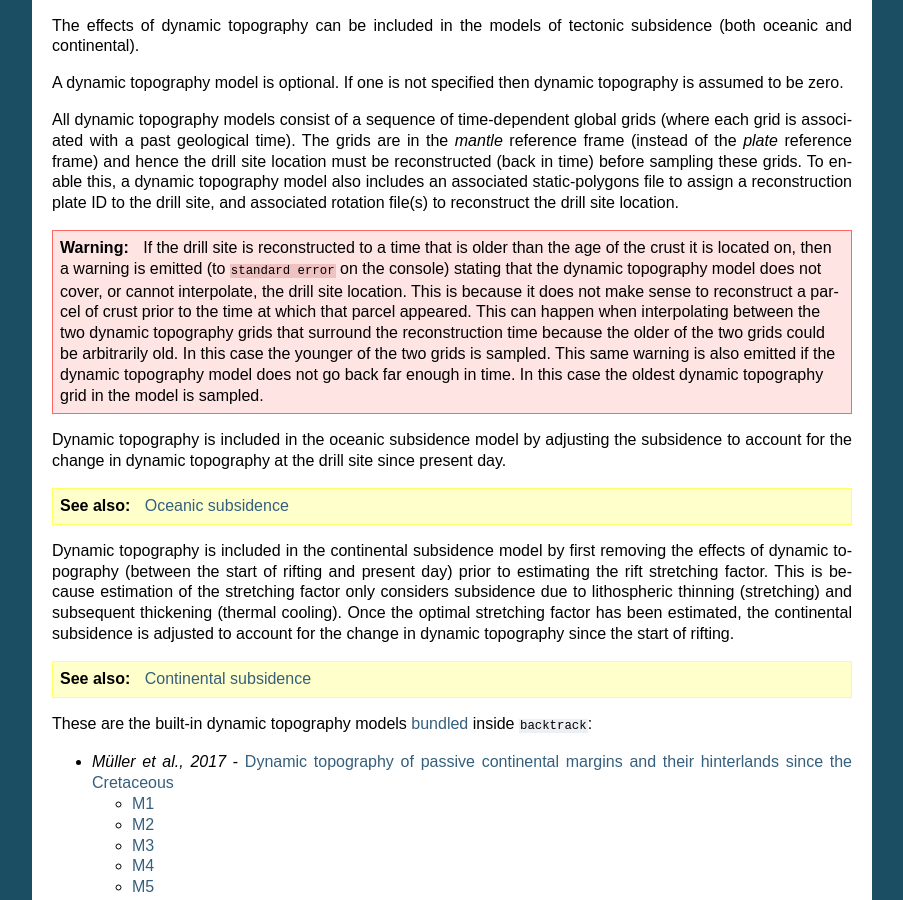
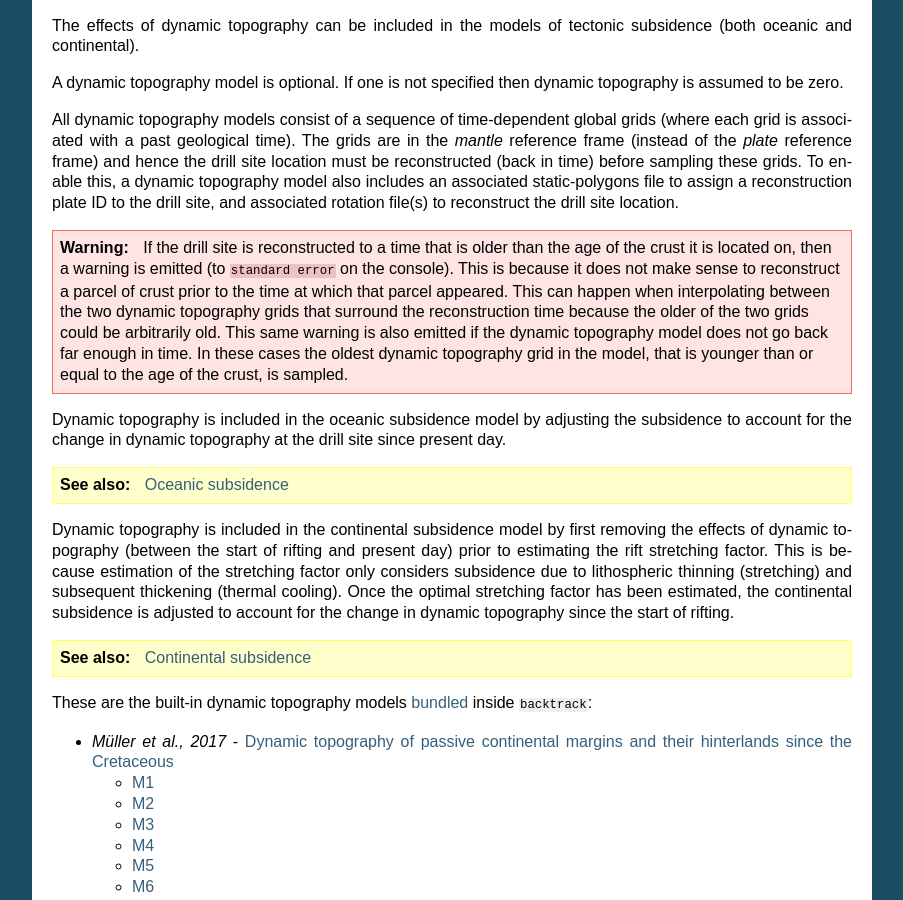
Before and after one commit to EarthByte/pyBacktrack, a Sphinx documentation site: the page built from docs/pybacktrack_backtrack.rst, in a window 1280 px wide and 900 px high, scrolled down 7102 px. Shown: the whole window, without its empty margins (198-1101 px from the left). Built offline with Sphinx 7.4.7, drawn with Linux system fonts in a browser that asks for light colours.

Commit message:
Clarify when a dynamic topography warning is emitted.

```diff
--- a/docs/pybacktrack_backtrack.rst
+++ b/docs/pybacktrack_backtrack.rst
@@ -349,13 +349,11 @@
 (back in time) before sampling these grids. To enable this, a dynamic topography model also includes an associated static-polygons
 file to assign a reconstruction plate ID to the drill site, and associated rotation file(s) to reconstruct the drill site location.
 
-.. warning:: If the drill site is reconstructed to a time that is older than the age of the crust it is located on, then a warning is emitted
-             (to ``standard error`` on the console) stating that the dynamic topography model does not cover, or cannot interpolate, the drill site location.
-             This is because it does not make sense to reconstruct a parcel of crust prior to the time at which that parcel appeared.
-             This can happen when interpolating between the two dynamic topography grids that surround the reconstruction time because the older of the two grids
-             could be arbitrarily old. In this case the younger of the two grids is sampled.
+.. warning:: If the drill site is reconstructed to a time that is older than the age of the crust it is located on, then a warning is emitted (to ``standard error`` on the console).
+             This is because it does not make sense to reconstruct a parcel of crust prior to the time at which that parcel appeared. This can happen when interpolating between
+             the two dynamic topography grids that surround the reconstruction time because the older of the two grids could be arbitrarily old.
              This same warning is also emitted if the dynamic topography model does not go back far enough in time.
-             In this case the oldest dynamic topography grid in the model is sampled.
+             In these cases the oldest dynamic topography grid in the model, that is younger than or equal to the age of the crust, is sampled.
 
 Dynamic topography is included in the oceanic subsidence model by adjusting the subsidence to account for the change in
 dynamic topography at the drill site since present day.
```
